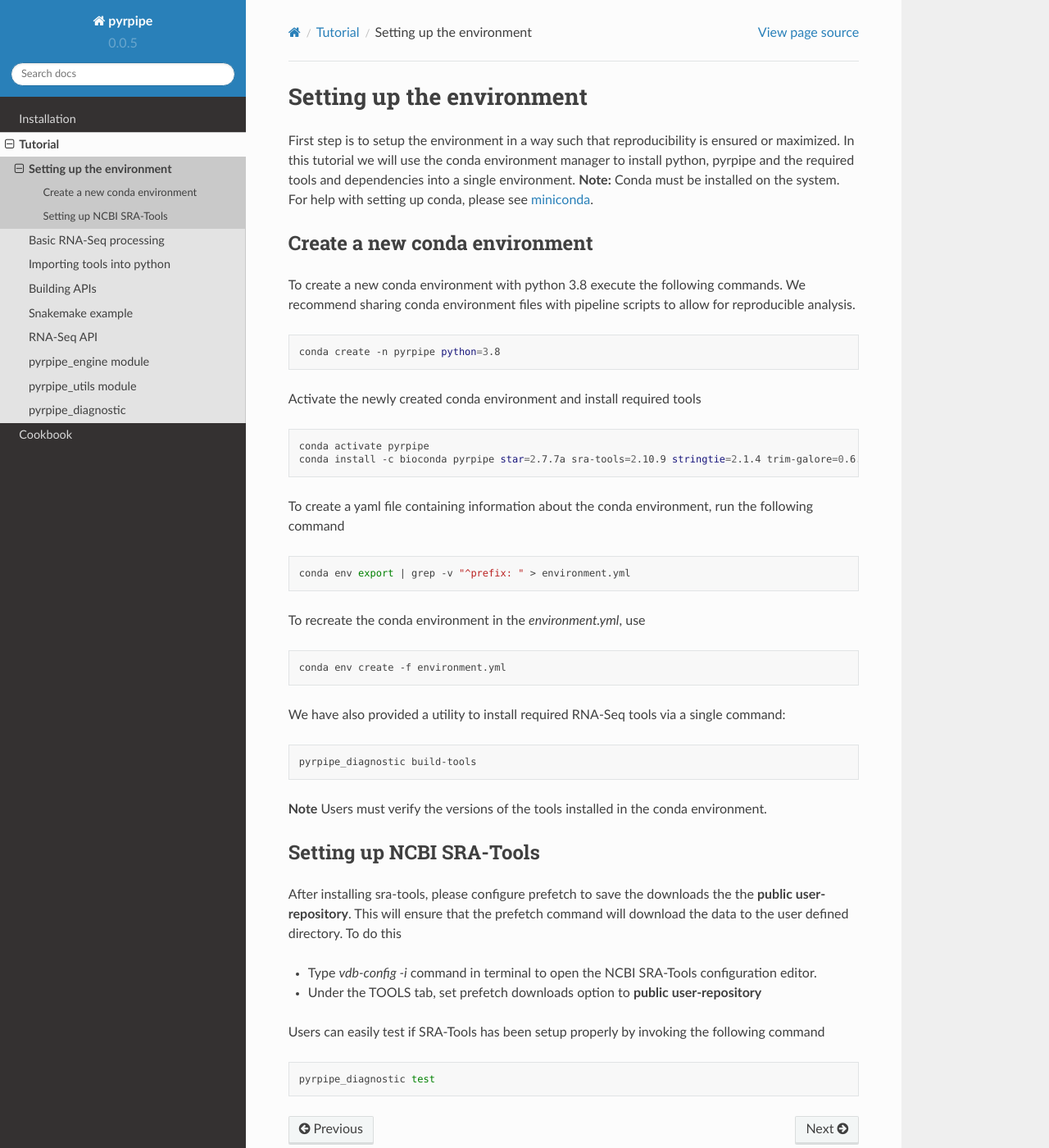
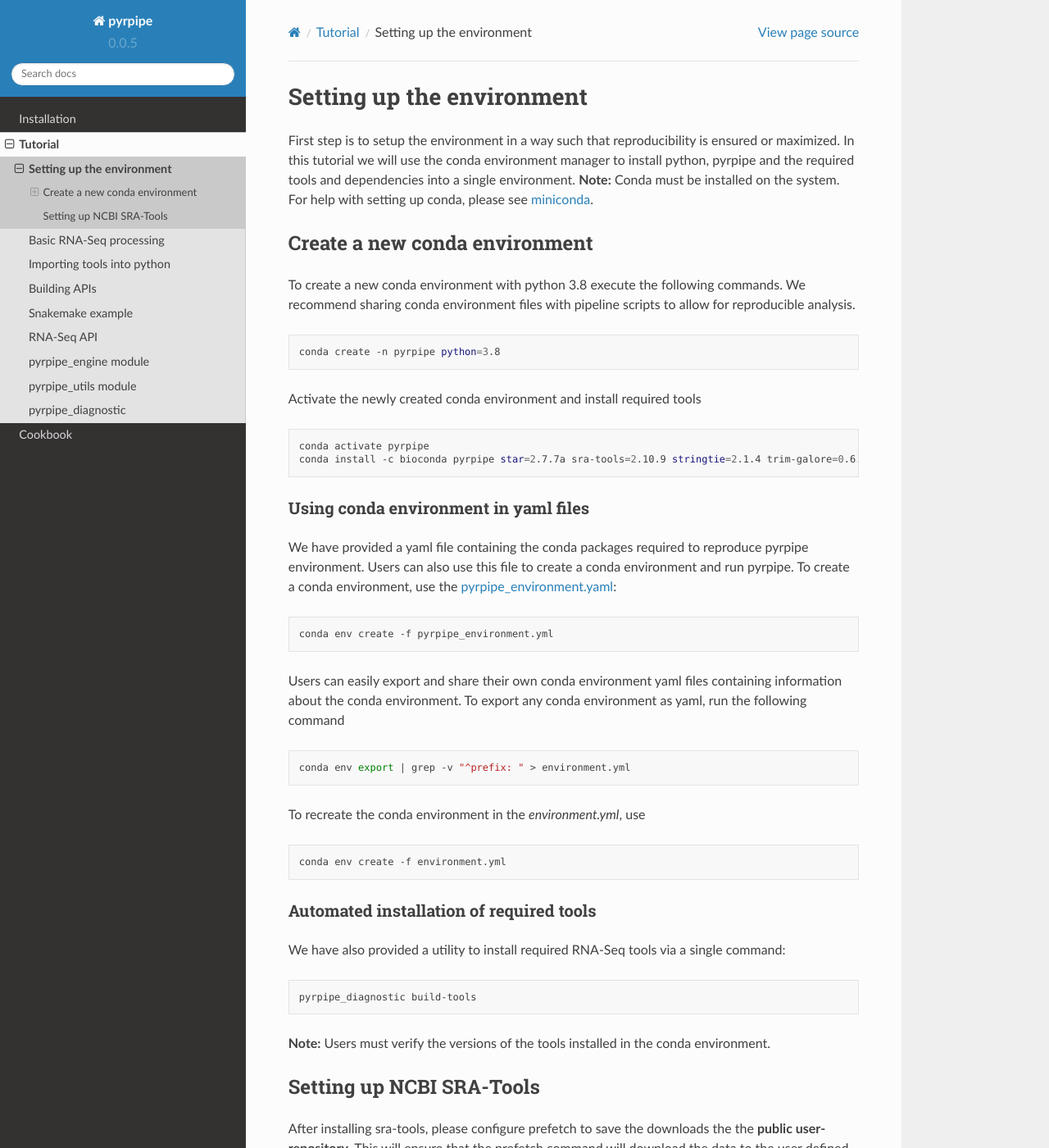
Before and after one commit to urmi-21/pyrpipe, a Sphinx documentation site: the page built from docs/source/tutorial/setup.rst, in a window 1280 px wide and 1400 px high. Shown: the whole window at 82% size. Built offline with Sphinx 7.4.7 and the Read the Docs theme 2.0.0, drawn with Linux system fonts in a browser that asks for light colours.

Commit message:
update the docs to add environment.yaml instructions

```diff
--- a/docs/source/tutorial/setup.rst
+++ b/docs/source/tutorial/setup.rst
@@ -23,7 +23,20 @@ Activate the newly created conda environment and install required tools
     conda activate pyrpipe
     conda install -c bioconda pyrpipe star=2.7.7a sra-tools=2.10.9 stringtie=2.1.4 trim-galore=0.6.6 orfipy=0.0.3 salmon=1.4.0
 
-To create a yaml file containing information about the conda environment, run the following command
+
+Using conda environment in yaml files
+#####################################
+
+We have provided a yaml file containing the conda packages required to reproduce pyrpipe environment. Users can also use this file to create a conda environment and run pyrpipe.
+To create a conda environment, use the `pyrpipe_environment.yaml <https://github.com/urmi-21/pyrpipe/blob/master/pyrpipe_environment.yaml>`_:
+
+.. code-block:: bash
+
+    conda env create -f pyrpipe_environment.yml
+
+
+Users can easily export and share their own conda environment yaml files containing information about the conda environment.
+To export any conda environment as yaml, run the following command
 
 .. code-block:: bash
 
@@ -35,13 +48,16 @@ To recreate the conda environment in the `environment.yml`, use
 
     conda env create -f environment.yml
 
+Automated installation of required tools
+########################################
+
 We have also provided a utility to install required RNA-Seq tools via a single command:
 
 .. code-block:: bash
 
     pyrpipe_diagnostic build-tools
 
-**Note** Users must verify the versions of the tools installed in the conda environment.
+**Note:** Users must verify the versions of the tools installed in the conda environment.
 
 
 Setting up NCBI SRA-Tools
```
